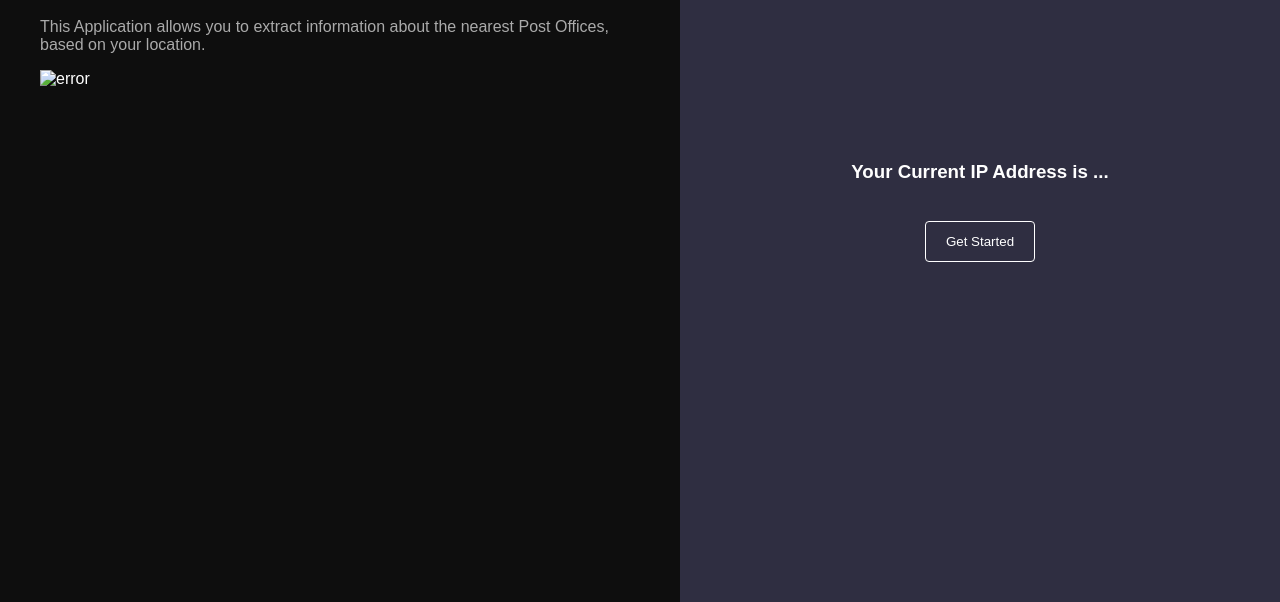
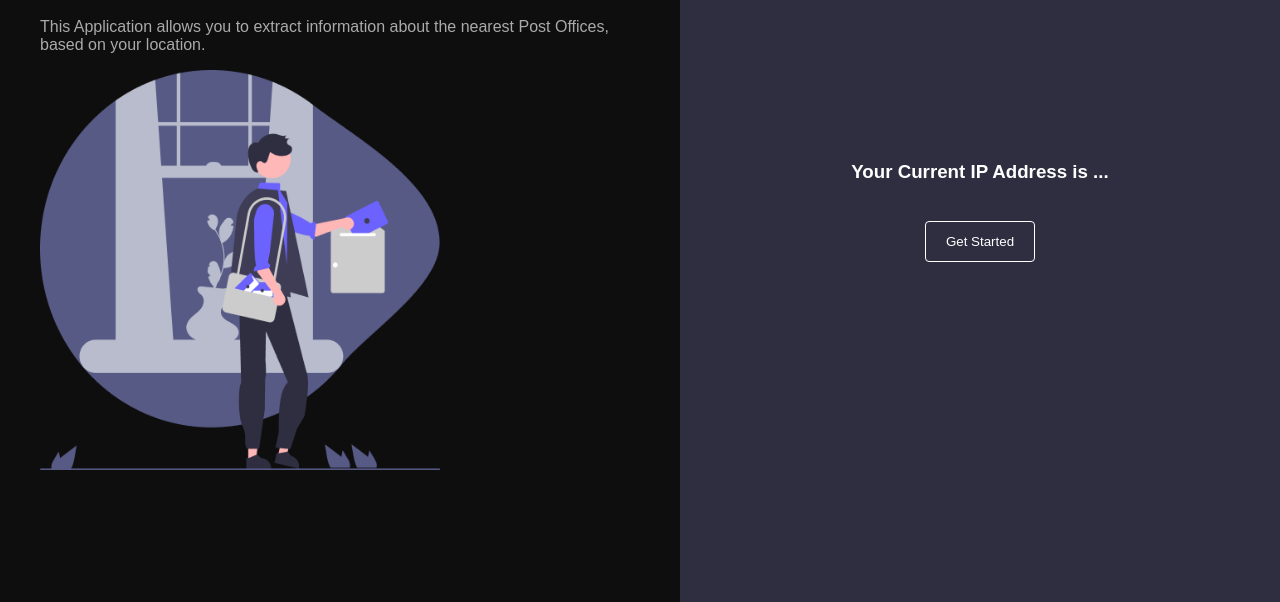
Before and after one commit to AnujDubey01/PostOffice-Search, a plain HTML site: page index.HTML in a window 1280 px wide. Shown: the part 198-800 px from the top of the page. Drawn offline with Linux system fonts and the light colour scheme; no server answers.

Commit message:
Update index.HTML

```diff
--- a/index.HTML
+++ b/index.HTML
@@ -11,7 +11,7 @@
   <div class="left">
     <h2>Post Office Application.</h2>
     <p>This Application allows you to extract information about the nearest Post Offices, based on your location.</p>
-    <img src="/SearchPost/undraw_messenger_re_8bky 1.png" alt="error">
+    <img src="undraw_messenger_re_8bky 1.png" alt="error">
   </div>
   <div class="right">
     <h3>Your Current IP Address is <span id="startIP">...</span></h3>
```
